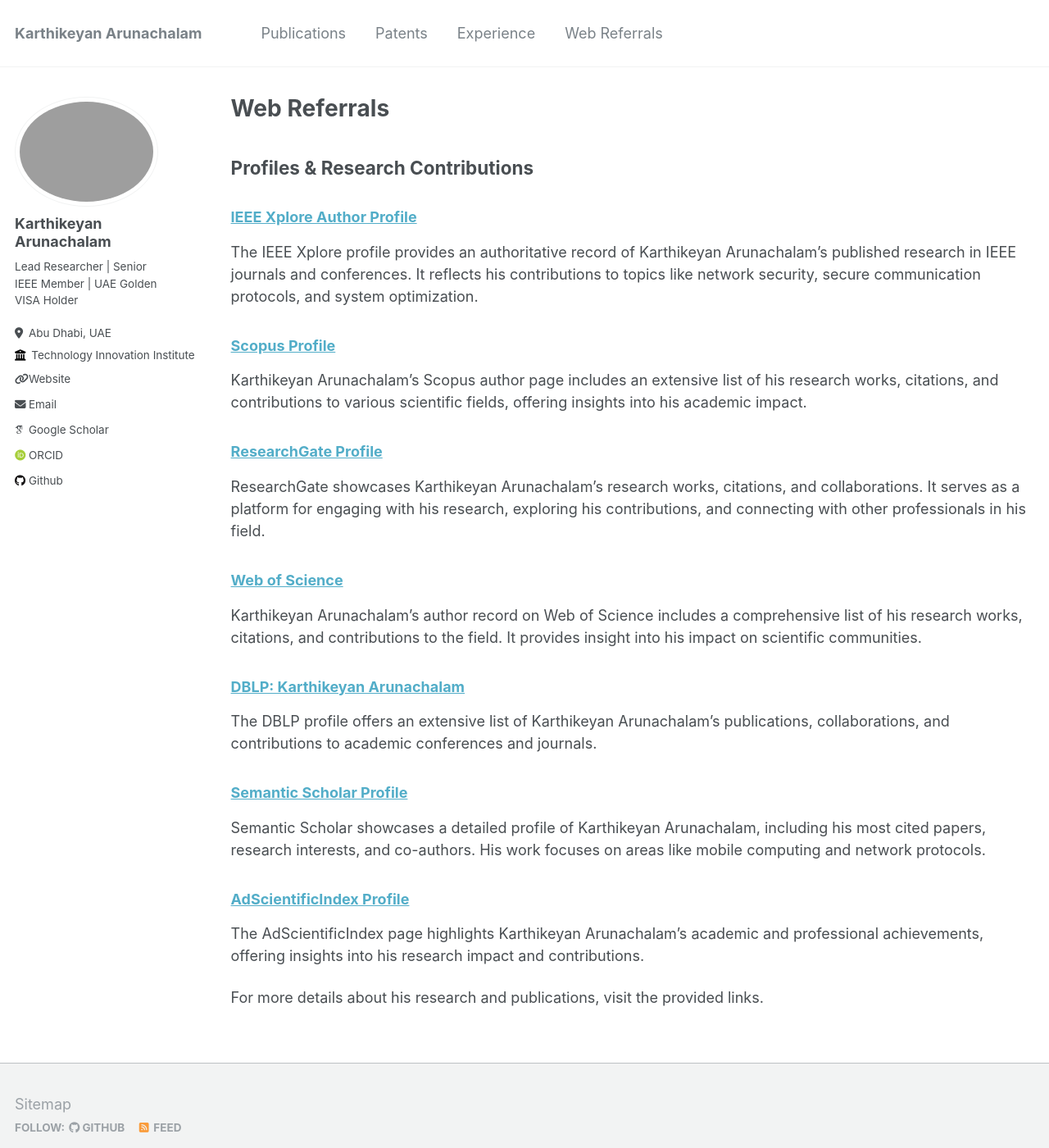
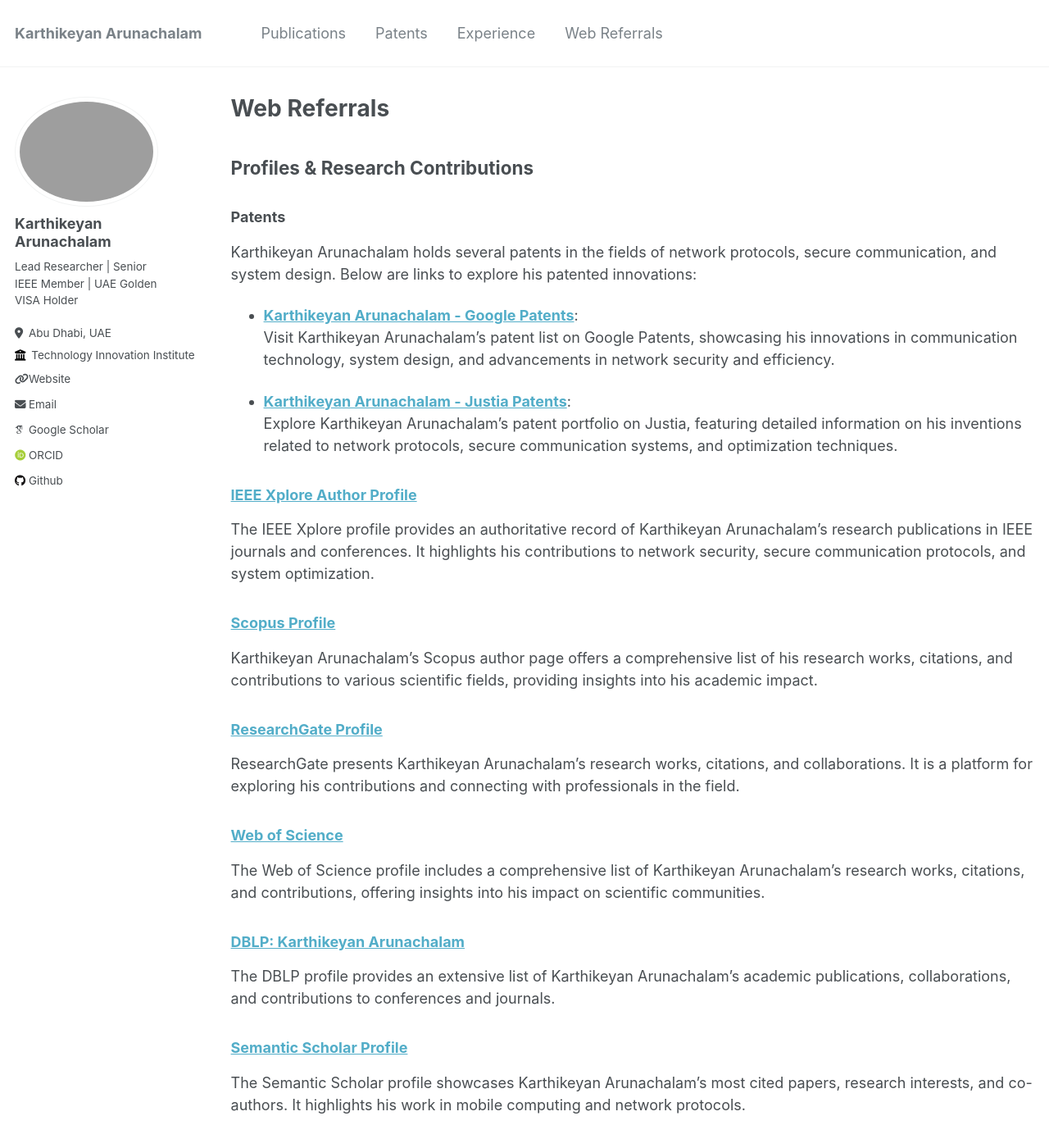
Before and after one commit to karthikeyansct/karthikeyansct.github.io, a Jekyll site: the page built from _pages/web-referral.md, in a window 1280 px wide and 1400 px high. Shown: the whole window at 82% size. Built offline with Jekyll 4.4.1, drawn with Linux system fonts in a browser that asks for light colours; some web fonts are replaced.

Commit message:
Update web-referral.md
updated patent references too

```diff
--- a/_pages/web-referral.md
+++ b/_pages/web-referral.md
@@ -7,26 +7,34 @@ author_profile: true
 
 ## Profiles & Research Contributions
 
+### Patents
+Karthikeyan Arunachalam holds several patents in the fields of network protocols, secure communication, and system design. Below are links to explore his patented innovations:
+
+- **[Karthikeyan Arunachalam - Google Patents](https://patents.google.com/?inventor=Karthikeyan+ARUNACHALAM)**:
+Visit Karthikeyan Arunachalam’s patent list on Google Patents, showcasing his innovations in communication technology, system design, and advancements in network security and efficiency.
+
+- **[Karthikeyan Arunachalam - Justia Patents](https://patents.justia.com/inventor/karthikeyan-arunachalam)**:
+Explore Karthikeyan Arunachalam’s patent portfolio on Justia, featuring detailed information on his inventions related to network protocols, secure communication systems, and optimization techniques.
+
 ### [IEEE Xplore Author Profile](https://ieeexplore.ieee.org/author/37086397373)
-The IEEE Xplore profile provides an authoritative record of Karthikeyan Arunachalam's published research in IEEE journals and conferences. It reflects his contributions to topics like network security, secure communication protocols, and system optimization.
+The IEEE Xplore profile provides an authoritative record of Karthikeyan Arunachalam's research publications in IEEE journals and conferences. It highlights his contributions to network security, secure communication protocols, and system optimization.
 
 ### [Scopus Profile](https://www.scopus.com/authid/detail.uri?authorId=57202739171)
-Karthikeyan Arunachalam's Scopus author page includes an extensive list of his research works, citations, and contributions to various scientific fields, offering insights into his academic impact.
+Karthikeyan Arunachalam's Scopus author page offers a comprehensive list of his research works, citations, and contributions to various scientific fields, providing insights into his academic impact.
 
 ### [ResearchGate Profile](https://www.researchgate.net/profile/Karthikeyan-Arunachalam-2)
-ResearchGate showcases Karthikeyan Arunachalam's research works, citations, and collaborations. It serves as a platform for engaging with his research, exploring his contributions, and connecting with other professionals in his field.
+ResearchGate presents Karthikeyan Arunachalam’s research works, citations, and collaborations. It is a platform for exploring his contributions and connecting with professionals in the field.
 
 ### [Web of Science](https://www.webofscience.com/wos/author/record/AAD-3081-2020)
-Karthikeyan Arunachalam's author record on Web of Science includes a comprehensive list of his research works, citations, and contributions to the field. It provides insight into his impact on scientific communities.
+The Web of Science profile includes a comprehensive list of Karthikeyan Arunachalam's research works, citations, and contributions, offering insights into his impact on scientific communities.
 
 ### [DBLP: Karthikeyan Arunachalam](https://dblp.org/pid/221/0362.html)
-The DBLP profile offers an extensive list of Karthikeyan Arunachalam's publications, collaborations, and contributions to academic conferences and journals.
+The DBLP profile provides an extensive list of Karthikeyan Arunachalam's academic publications, collaborations, and contributions to conferences and journals.
 
 ### [Semantic Scholar Profile](https://www.semanticscholar.org/author/Karthikeyan-Arunachalam/50813997)
-Semantic Scholar showcases a detailed profile of Karthikeyan Arunachalam, including his most cited papers, research interests, and co-authors. His work focuses on areas like mobile computing and network protocols.
+The Semantic Scholar profile showcases Karthikeyan Arunachalam's most cited papers, research interests, and co-authors. It highlights his work in mobile computing and network protocols.
 
 ### [AdScientificIndex Profile](https://www.adscientificindex.com/scientist/karthikeyan-arunachalam/4597477)
-The AdScientificIndex page highlights Karthikeyan Arunachalam's academic and professional achievements, offering insights into his research impact and contributions.
-
+The AdScientificIndex page highlights Karthikeyan Arunachalam’s academic and professional achievements, offering insights into his research impact and contributions.
 
 For more details about his research and publications, visit the provided links.
```
